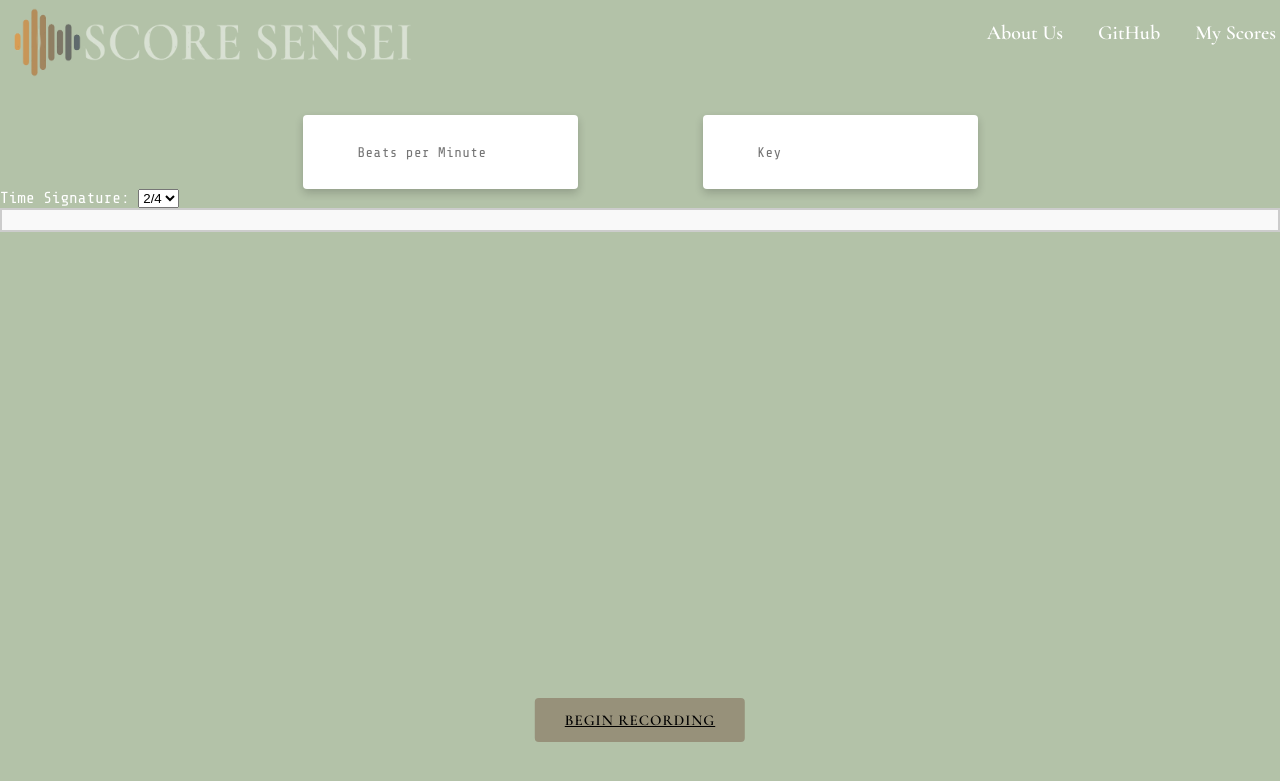
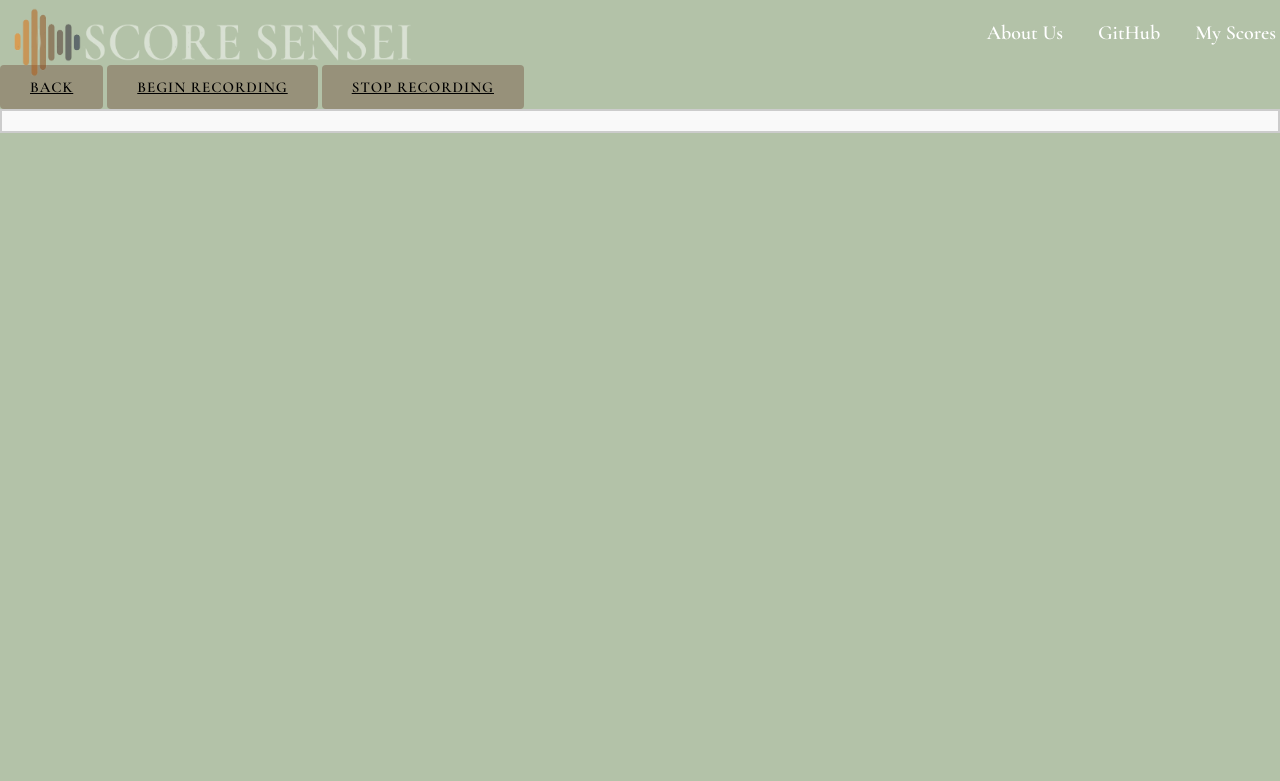
Before and after one commit to kitchy115/ScoreSensei, a Django app: page /scores/read/1/ in a window 1280 px wide; the page is wider, and only the part inside the window is pictured. Shown: the top 781 px of that part. Run offline with Django 5.2, Linux system fonts and the light colour scheme; the visitor is signed in with stand-in values (Sample User, id 1); some libraries are stand-ins or nearby versions.

Commit message:
moving buttons from userpage -> dashboard

```diff
--- a/project/scores/templates/scores/user_page.html
+++ b/project/scores/templates/scores/user_page.html
@@ -1,33 +1,22 @@
 {% extends 'base.html' %}
 
 {% block content %}
-  <!-- USER INPUT (for beats per min, time signature and key) -->
-  <div class="user-section">
-    <div class="form-group" style="width: 200px;">
-      <input type="number" name="bpm" class="form-style" placeholder="Beats per Minute" />
-      <i class="input-icon uil uil-lock-alt"></i>
-    </div>
 
-    <div class="form-group mt-2" style="width: 200px;">
-      <input type="number" name="key" class="form-style" placeholder="Key" />
-      <i class="input-icon uil uil-lock-alt"></i>
-    </div>
-  </div>
+<!-- BUTTONS -->
+  <!--back button to send user back to dashboard-->
+  <a href="{% url 'scores: dashboard_page.html' %}" class="btn mt-4"> BACK </a>
 
-  <!--
-    <div class="form-group mt-2" style="width: 200px;">
-      <input type="number" name="timesignature" class="form-style" placeholder="Time Signature" />
-      <i class="input-icon uil uil-lock-alt"></i>
-    </div>
-   -->
-  <div class = "cust-select" style = "width: 200px">
-    <label for = "Time Signature" style = "color: white; font-size: 16px; font-family: Tech;"> Time Signature: </label>
-    <select name = "Time Signature" id = "Time Signature">
-	    <option value = "2/4"> 2/4 </option>
-	    <option value = "3/4"> 3/4 </option>
-	    <option value = "4/4"> 4/4 </option>
-    </select>
-  </div>
+  <!-- BEGIN RECORDING BUTTON -->
+  <!-- need to mess with intervals so server doesn't keep running due to setInterval function-->
+  <!-- is there a way to stop interval so server doesn't keep running -->
+  <a href = "#" class = "btn mt-4"> BEGIN RECORDING </a>
+
+  <!-- same idea with stop recording -->
+  <!--would make server stop running-->
+  <a href="#" class = "btn mt-4"> STOP RECORDING </a>
+
+  <!-- possible download button here if user wants to download XML file-->
+  <!--<a href="#" class = "btn mt-4"> DOWNLOAD </a> -->
 
   <!-- MAIN CONTENT -->
 
@@ -60,8 +49,4 @@
     </div>
   </div>
 
-  <!-- MAKE BEGIN RECORDING BUTTON (center @ bottom) -->
-  <div class="bcenter">
-    <a href="#" class="btn mt-4">BEGIN RECORDING</a>
-  </div>
 {% endblock %}
```
Also changed, not shown: project/accounts/templates/accounts/dashboard_page.html (+17 -0 lines).
